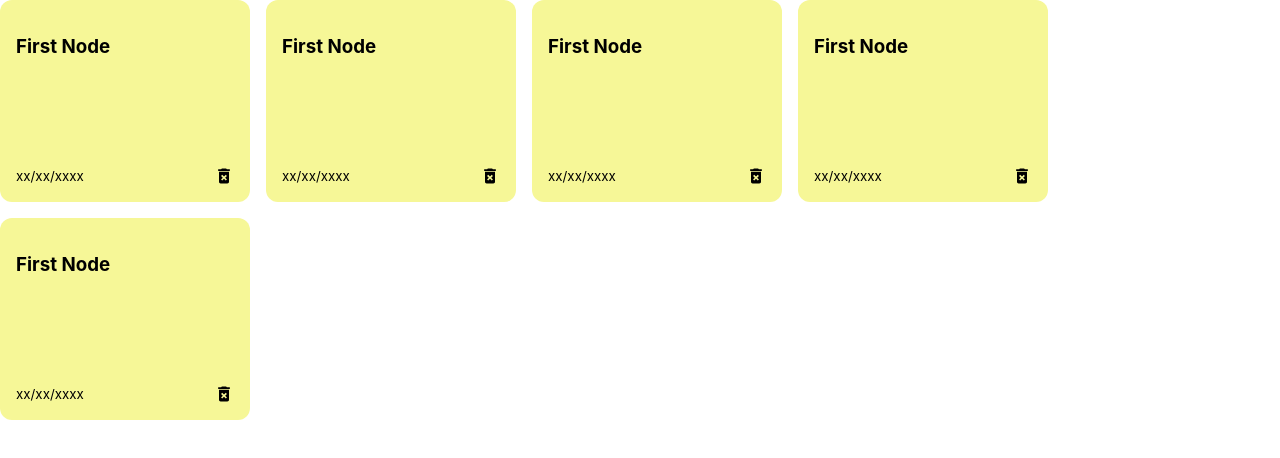
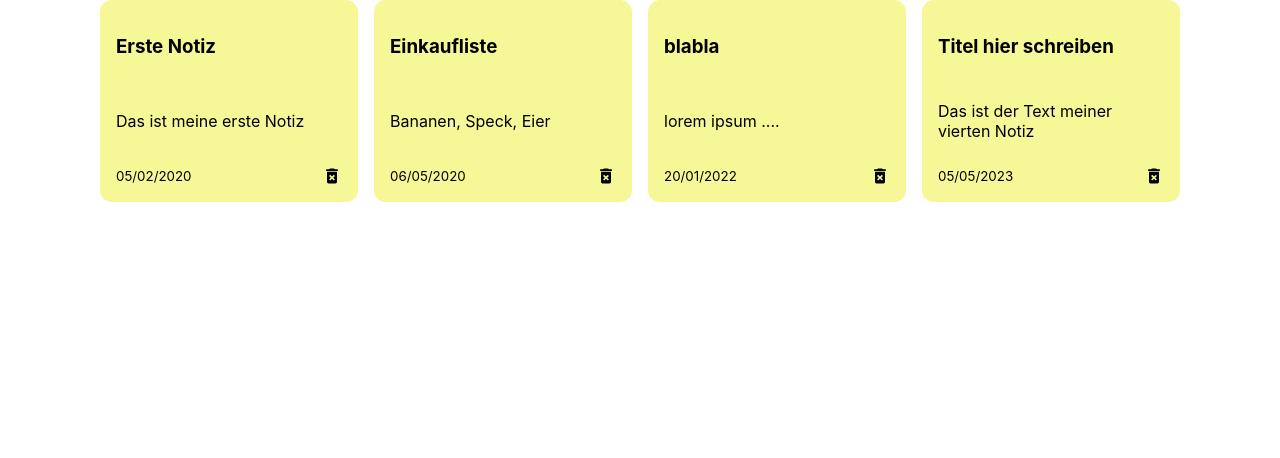
Before and after one commit to optobimus/react-spring-notes, a React (Create React App) app in the folder frontend/: page / in a window 1280 px wide. Shown: the top 458 px of the page. Built offline with nearby package versions, Linux system fonts and the light colour scheme.

Commit message:
Add note state and pass title, text and date as props

```diff
--- a/frontend/src/App.js
+++ b/frontend/src/App.js
@@ -1,10 +1,40 @@
+import { useState } from "react";
+import { nanoid } from "nanoid";
 import NotesList from "./components/NotesList";
 
 
 const App = () => {
+  const [notes, setNotes] = useState([
+  {
+    id: nanoid(),
+    title: "Erste Notiz",
+    text: "Das ist meine erste Notiz",
+    date: "05/02/2020",
+  },
+  {
+    id: nanoid(),
+    title: "Einkaufliste",
+    text: "Bananen, Speck, Eier",
+    date: "06/05/2020",
+  },
+  {
+    id: nanoid(),
+    title: "blabla",
+    text: "lorem ipsum ....",
+    date: "20/01/2022",
+  },
+  {
+    id: nanoid(),
+    title: "Titel hier schreiben",
+    text: "Das ist der Text meiner vierten Notiz",
+    date: "05/05/2023",
+  },
+
+]);
+
   return(
     <div className="notes-container">
-      <NotesList/>
+      <NotesList notes={notes}/>
     </div>
   )
 }
--- a/frontend/src/components/Note.js
+++ b/frontend/src/components/Note.js
@@ -1,12 +1,12 @@
 import { MdDeleteForever } from "react-icons/md"
 
-const Note = () => {
+const Note = ({ id, title, text, date }) => {
     return(
         <div className="note">
-            <span><h3>First Node</h3></span>
-
+            <span><h3>{title}</h3></span>
+            <p>{text}</p>
             <div className="note-footer">
-                <small>xx/xx/xxxx</small>
+                <small>{date}</small>
                 <MdDeleteForever className="delete-icon" size="1.25em"/>
             </div>
         </div>
--- a/frontend/src/components/NotesList.js
+++ b/frontend/src/components/NotesList.js
@@ -1,13 +1,9 @@
 import Note from "./Note";
 
-const NotesList = () => {
+const NotesList = ({ notes }) => {
     return(
         <div className="notes-list">
-            <Note />
-            <Note />
-            <Note />
-            <Note />
-            <Note />
+            {notes.map((note)=> <Note id={note.id} title={note.title} text={note.text} date={note.date}/>)}
         </div>
     )
 }
--- a/frontend/src/index.css
+++ b/frontend/src/index.css
@@ -10,6 +10,13 @@ body {
 code {
   font-family: source-code-pro, Menlo, Monaco, Consolas, 'Courier New',
     monospace;
+}
+
+.notes-container {
+  max-width: 1080px;
+  margin-right: auto;
+  margin-left: auto;
+  padding: 0 15px;
 }
 
 .note {
@@ -31,6 +38,6 @@ code {
 
 .notes-list {
   display: grid;
-  grid-template-columns: repeat(auto-fit, 250px);
+  grid-template-columns: repeat(auto-fit, minmax(250px, 1fr));
   gap: 1rem;
 }
```
